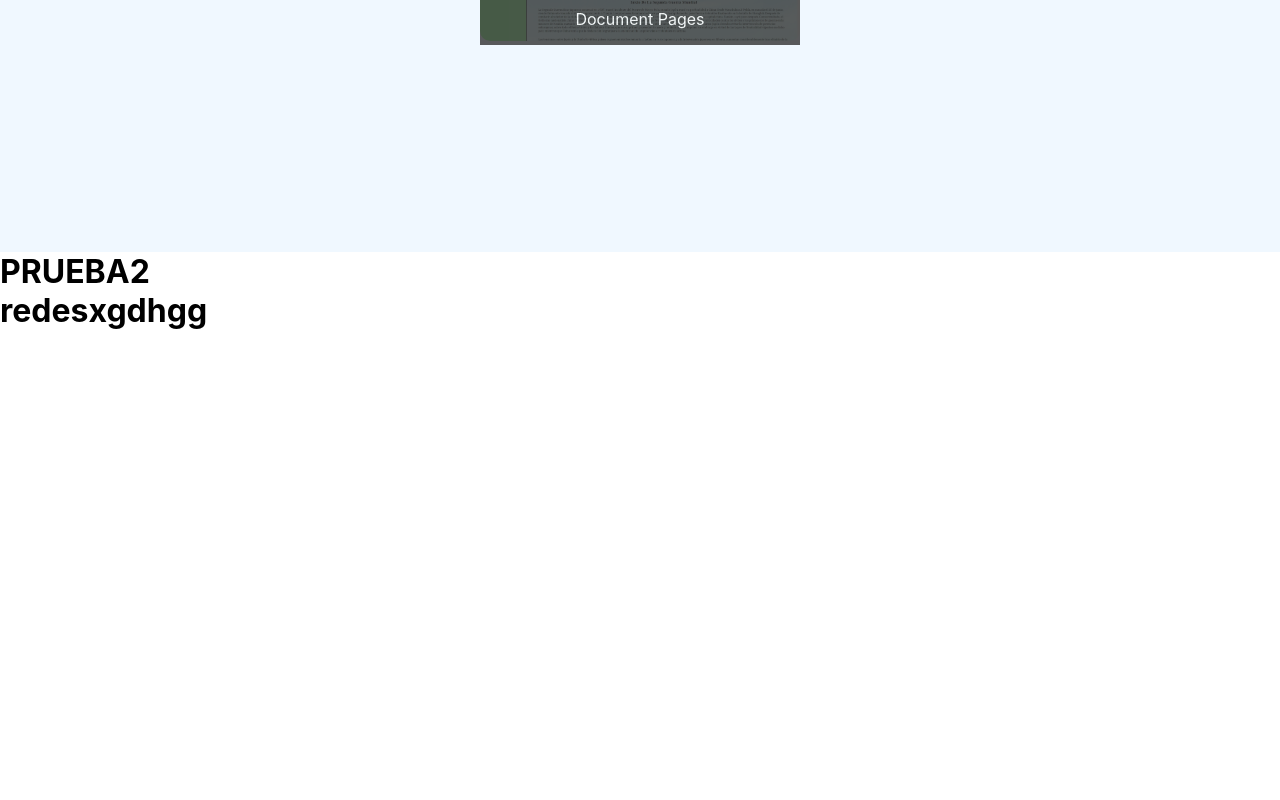
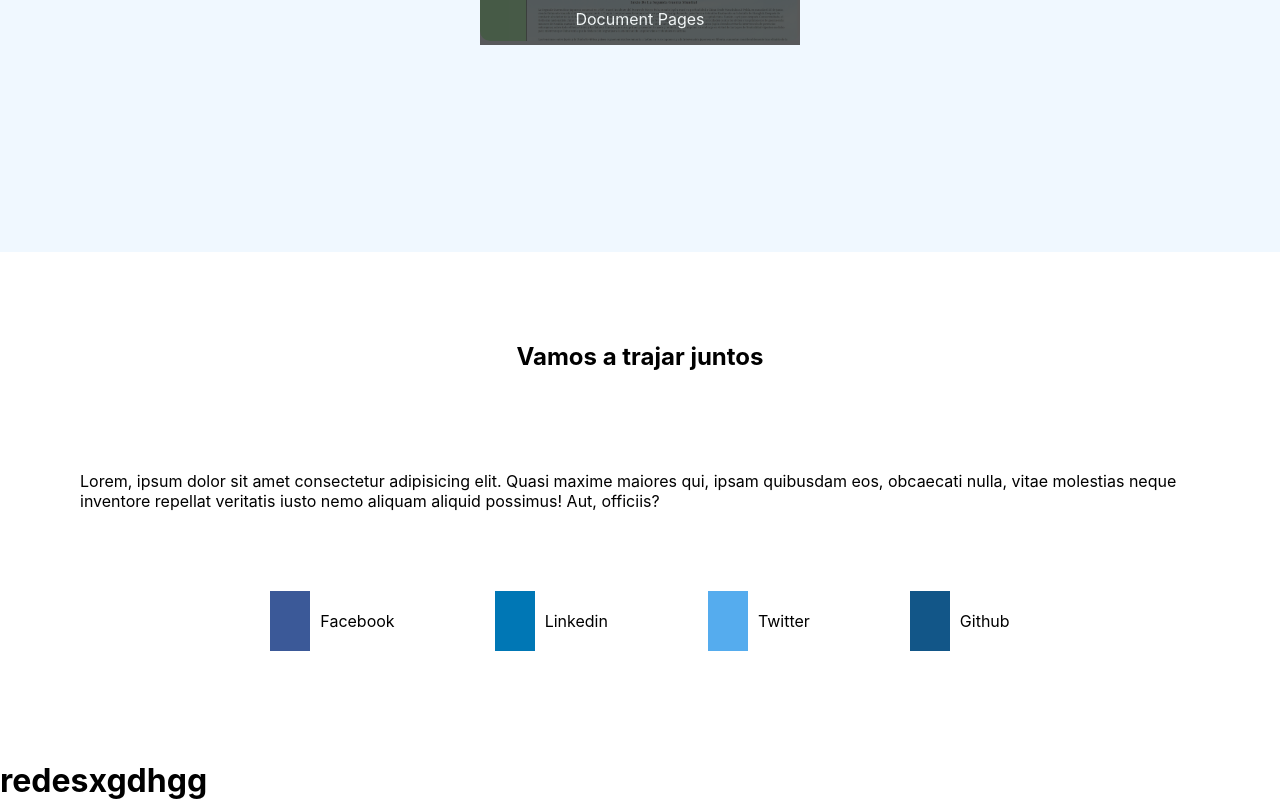
Before and after one commit to kira4489/PortafolioViejo, a React (Create React App) app: page / in a window 1280 px wide. Shown: the part 2621-3421 px from the top of the page. Before the commit the page ends 2951 px from the top, so only its background shows below. Built offline with nearby package versions, Linux system fonts and the light colour scheme.

Commit message:
actualizaciones

```diff
--- a/package.json
+++ b/package.json
@@ -9,6 +9,7 @@
     "@testing-library/user-event": "^7.2.1",
     "bootstrap": "^4.5.2",
     "g": "^2.0.1",
+    "now": "^20.1.0",
     "react": "^16.13.1",
     "react-dom": "^16.13.1",
     "react-scripts": "3.4.3",
--- a/src/Components/Section3/Contact.css
+++ b/src/Components/Section3/Contact.css
@@ -1,3 +1,58 @@
-/* h1{
-    text-align: center;
-} */
+.formulario {
+    padding: 80px;
+    margin-top: 10px;
+  }
+
+  .formulario1 h2 {
+    display: flex;
+    justify-content: center;
+  }
+
+  .formulario p {
+    display: flex;
+    justify-content: center;
+    margin-top: 100px;
+  }
+
+  .formulario .fa-facebook-f {
+    background: #3b5998;
+    color: white;
+    padding: 20px;
+  }
+
+  .formulario .fa-twitter {
+    background: #55acee;
+    color: white;
+    padding: 20px;
+  }
+
+  .formulario .fa-github {
+    background: #125688;
+    color: white;
+    padding: 20px;
+  }
+
+  .formulario .fa-linkedin {
+    background: #0077b5;
+    color: white;
+    padding: 20px;
+  }
+
+  .redes {
+    display: flex;
+    flex-direction: row;
+    justify-content: center;
+    margin-top: 50px;
+    flex-wrap: wrap;
+  }
+
+  .redes a {
+    padding: 50px;
+    text-decoration: none;
+    color: #000;
+    text-transform: capitalize;
+  }
+
+  .redes i {
+    margin-right: 10px;
+  }
--- a/src/Components/Section3/Contact.jsx
+++ b/src/Components/Section3/Contact.jsx
@@ -4,9 +4,26 @@ import "../Section3/Contact.css"
 class Contact extends Component{
     render(){
         return(
-         <div>
-             <h1>PRUEBA2</h1>
-         </div>
+            <section className="formulario">
+            <div className="formulario1" id="contacto">
+              <h2>Vamos a trajar juntos</h2>
+              <p>Lorem, ipsum dolor sit amet consectetur adipisicing elit. Quasi maxime maiores qui, ipsam quibusdam eos, obcaecati nulla, vitae molestias neque inventore repellat veritatis iusto nemo aliquam aliquid possimus! Aut, officiis?</p>
+            </div>
+            <div className="redes">
+              <a href="https://www.facebook.com/jhonatan.quiramapino/" target="_blank"
+              ><i className="fab fa-facebook-f "></i
+            >facebook</a>
+            <a href="https://jhonatan-quirama-pino-289096179" target="_blank"
+              ><i className="fab fa-linkedin "></i
+            >linkedin</a>
+            <a href="https://twitter.com/jhonatan0090" target="_blank"
+            ><i className="fab fa-twitter "></i
+          >twitter</a>
+            <a href="https://github.com/kira4489" target="_blank"
+              ><i className="fab fa-github  project-link"></i
+            >github</a>
+            </div>
+          </section>
         )
     }
 
```
Also changed, not shown: 2 other files (tests, documents, lock files or other folders).
